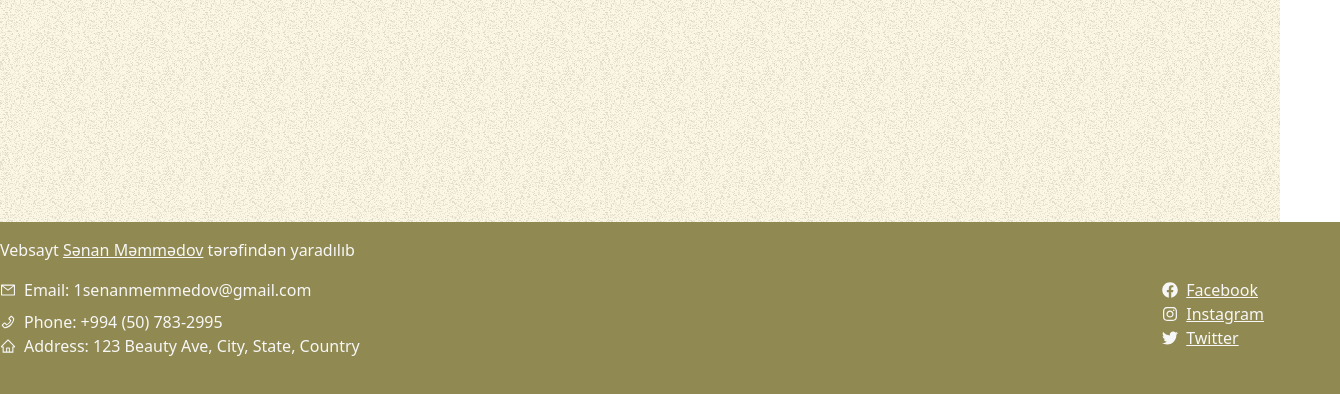
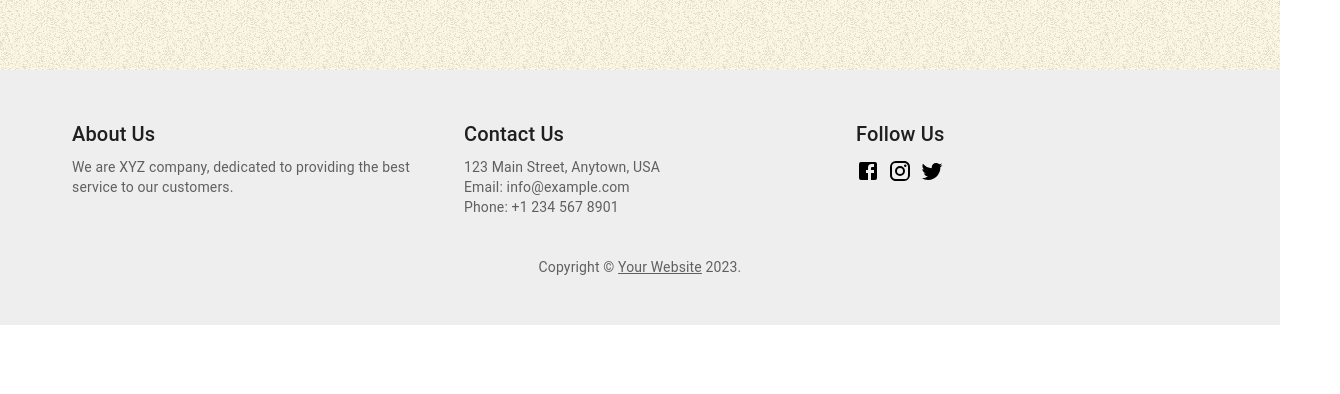
Before and after one commit to Senan747/artist-portfolio, a React (Vite) app: page /art/1 in a window 1280 px wide. Shown: the part 810-1204 px from the top of the page, 1340 px wide, since content can reach past the window. After the commit the page ends 1135 px from the top, so only its background shows below. Built offline with nearby package versions, Linux system fonts and the light colour scheme.

Commit message:
new design

```diff
--- a/src/App.jsx
+++ b/src/App.jsx
@@ -7,7 +7,7 @@
     <div className="min-h-screen relative">
       <div className="bg-image absolute inset-0 z-0"></div>
       <div className="bg-yellow-500 opacity-10 absolute inset-0 z-0"></div>
-      <div className="relative z-10 flex items-center justify-center">
+      <div className="relative z-10">
         <Pages />
         {/* <Home /> */}
       </div>
--- a/src/components/ArtsContainer.jsx
+++ b/src/components/ArtsContainer.jsx
@@ -20,6 +20,7 @@
     count = 13;
   }
 
+  console.log(location.pathname)
 
   const handleClick = (newData) => {
     dispatch(setArt(newData));
@@ -32,7 +33,6 @@
         key={i}
         className="m-5 relative cursor-pointer"
         onMouseEnter={() => {
-
           setPhotoNumber(i);
         }}
         onMouseLeave={() => setPhotoNumber("")}
@@ -54,7 +54,7 @@
   }
 
   return (
-    <div id="#arts" className="my-20 w-[1400px]">
+    <div id="#arts" className="my-20 w-full pt-28">
       <h1 className="font-Josefin text-7xl text-center pb-10 text-gega-green">
         Əsərlər
       </h1>
@@ -66,7 +66,7 @@
           <Masonry>{imageElements}</Masonry>
         </ResponsiveMasonry>
       </div>
-      <ForMore />
+      {location.pathname != "/resmler" && <ForMore />}
     </div>
   );
 }
--- a/src/components/ContactContainer.jsx
+++ b/src/components/ContactContainer.jsx
@@ -25,7 +25,7 @@
       );
   };
   return (
-    <div className="max-h-screen flex items-center justify-around flex-row mt-[80px]">
+    <div className="max-h-screen flex items-center justify-around flex-row mt-[80px] py-20 ">
       <div className="w-[500px]">
         <form
           ref={form}
--- a/src/components/Footer.jsx
+++ b/src/components/Footer.jsx
@@ -1,45 +1,78 @@
-import React from "react";
-import { FaFacebook, FaInstagram, FaTwitter } from "react-icons/fa";
-import { AiOutlineMail, AiOutlinePhone, AiOutlineHome } from "react-icons/ai";
+import * as React from "react";
+import Container from "@mui/material/Container";
+import Typography from "@mui/material/Typography";
+import Link from "@mui/material/Link";
+import Grid from "@mui/material/Grid";
+import { Facebook, Instagram, Twitter } from "@mui/icons-material";
+import { Box } from "@mui/material";
 
-function Footer() {
+export default function Footer() {
   return (
-    <div className="w-full bg-gega-green text-gega-white p-4 pb-10 mt-10">
-      <div className="container mx-auto">
-        <p className="mb-4">
-          Vebsayt{" "}
-          <a className="text-gega-white underline" href="https://my-portfolio-2-flax.vercel.app/">Sənan Məmmədov</a>{" "}
-          tərəfindən yaradılıb
-        </p>
-        <div className="flex flex-col md:flex-row justify-between">
-          <div className="mb-4 md:mb-0">
-            <p className="flex items-center mb-2">
-              <AiOutlineMail className="mr-2" /> Email: 1senanmemmedov@gmail.com
-            </p>
-            <p className="flex items-center">
-              <AiOutlinePhone className="mr-2" /> Phone: +994 (50) 783-2995
-            </p>
-            <p className="flex items-center">
-              <AiOutlineHome className="mr-2" /> Address: 123 Beauty Ave, City, State, Country
-            </p>
-          </div>
-          <div>
-            <ul className="flex flex-col">
-              <li className="flex items-center mr-4">
-                <FaFacebook className="mr-2" /> <a className="text-gega-white underline" href="#">Facebook</a>
-              </li>
-              <li className="flex items-center mr-4">
-                <FaInstagram className="mr-2" /> <a className="text-gega-white underline" href="#">Instagram</a>
-              </li>
-              <li className="flex items-center">
-                <FaTwitter className="mr-2" /> <a className="text-gega-white underline" href="#">Twitter</a>
-              </li>
-            </ul>
-          </div>
-        </div>
-      </div>
-    </div>
+    <Box
+      component="footer"
+      sx={{
+        backgroundColor: (theme) =>
+          theme.palette.mode === "light"
+            ? theme.palette.grey[200]
+            : theme.palette.grey[800],
+        p: 6,
+      }}
+    >
+      <Container maxWidth="lg">
+        <Grid container spacing={5}>
+          <Grid item xs={12} sm={4}>
+            <Typography variant="h6" color="text.primary" gutterBottom>
+              About Us
+            </Typography>
+            <Typography variant="body2" color="text.secondary">
+              We are XYZ company, dedicated to providing the best service to our
+              customers.
+            </Typography>
+          </Grid>
+          <Grid item xs={12} sm={4}>
+            <Typography variant="h6" color="text.primary" gutterBottom>
+              Contact Us
+            </Typography>
+            <Typography variant="body2" color="text.secondary">
+              123 Main Street, Anytown, USA
+            </Typography>
+            <Typography variant="body2" color="text.secondary">
+              Email: info@example.com
+            </Typography>
+            <Typography variant="body2" color="text.secondary">
+              Phone: +1 234 567 8901
+            </Typography>
+          </Grid>
+          <Grid item xs={12} sm={4}>
+            <Typography variant="h6" color="text.primary" gutterBottom>
+              Follow Us
+            </Typography>
+            <Link href="https://www.facebook.com/" color="inherit">
+              <Facebook />
+            </Link>
+            <Link
+              href="https://www.instagram.com/"
+              color="inherit"
+              sx={{ pl: 1, pr: 1 }}
+            >
+              <Instagram />
+            </Link>
+            <Link href="https://www.twitter.com/" color="inherit">
+              <Twitter />
+            </Link>
+          </Grid>
+        </Grid>
+        <Box mt={5}>
+          <Typography variant="body2" color="text.secondary" align="center">
+            {"Copyright © "}
+            <Link color="inherit" href="https://your-website.com/">
+              Your Website
+            </Link>{" "}
+            {new Date().getFullYear()}
+            {"."}
+          </Typography>
+        </Box>
+      </Container>
+    </Box>
   );
 }
-
-export default Footer;
--- a/src/components/Information.jsx
+++ b/src/components/Information.jsx
@@ -2,7 +2,7 @@
 
 function Information() {
   return (
-    <div className="w-full flex flex-col items-center justify-center">
+    <div className="w-full flex flex-col items-center justify-center py-20">
       <div className="w-[1300px] h-[1px] bg-gega-black text-center"></div>
       <div className="w-[1300px] flex flex-row justify-between items-start mt-10">
         <div className="font-Cairo">
--- a/src/components/Navbar.jsx
+++ b/src/components/Navbar.jsx
@@ -3,7 +3,8 @@
 
 function Navbar() {
   return (
-    <div className="bg-gega-navbar flex flex-row justify-between items-center top-0 sticky p-4 w-[1400px] z-20">
+    <div className="bg-gega-navbar flex flex-row justify-center items-center  top-0 fixed p-4 w-[100vw] z-20">
+      <div className="max-w-[1400px] flex flex-row justify-between items-center gap-[600px]">
         <div className="w-[80px] h-[80px]">
           <img src="/logo-2.png" alt="" />
         </div>
@@ -22,6 +23,7 @@
           </div>
         </div>
       </div>
+    </div>
   );
 }
 
--- a/src/components/Profile.jsx
+++ b/src/components/Profile.jsx
@@ -2,7 +2,7 @@
 
 function Profile() {
   return (
-    <div className="w-full flex items-center justify-center my-10 ">
+    <div className="w-full flex items-center justify-center my-10 pt-28">
       <div className="w-[1200px] bg-gega-green flex flex-row justify-between p-20">
         <div className="bg-gega-white rounded-[30px] p-10">
           <div className="pb-5 flex flex-row items-center">
--- a/src/pages/Arts.jsx
+++ b/src/pages/Arts.jsx
@@ -53,7 +53,7 @@
   }
 
   return (
-    <div id="#arts" className="my-20 w-[1400px]">
+    <div id="#arts" className="pt-32">
       <h1 className="font-Josefin text-7xl text-center pb-10 text-gega-green">
         Əsərlər
       </h1>
@@ -69,7 +69,6 @@
           <Masonry>{imageElements}</Masonry>
         </ResponsiveMasonry>
       </motion.div>
-      <ForMore />
     </div>
   );
 }
--- a/src/pages/Contact.jsx
+++ b/src/pages/Contact.jsx
@@ -1,12 +1,13 @@
 import React from "react";
 import Navbar from "../components/Navbar";
 import ContactContainer from "../components/ContactContainer";
+import { motion } from "framer-motion";
 
 function Contact() {
   return (
-    <div className="">
+    <motion.div initial={{ opacity: 0 }} animate={{ opacity: 1 }}  className="">
       <ContactContainer />
-    </div>
+    </motion.div>
   );
 }
 
--- a/src/pages/Pages.jsx
+++ b/src/pages/Pages.jsx
@@ -9,7 +9,8 @@
 
 function Pages() {
   return (
-    <div>
+    <>
+      {" "}
       <Navbar />
       <Routes>
         <Route path="/" element={<Home />} />
@@ -19,7 +20,7 @@
         <Route path="/haqqında" element={<About />} />
       </Routes>
       <Footer />
-    </div>
+    </>
   );
 }
 
```
Also changed, not shown: src/pages/Home.jsx (+1 -10 lines). Lines whose indentation alone changed are shown as unchanged.
